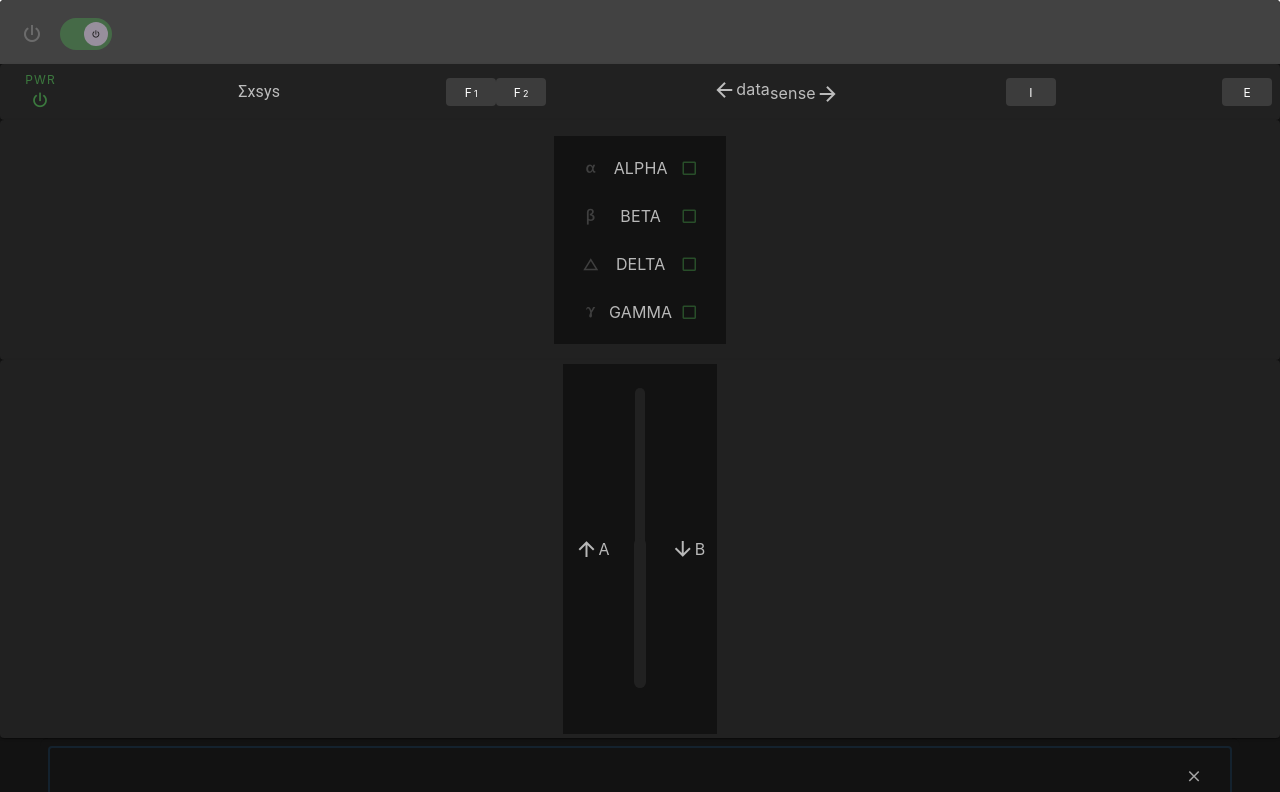
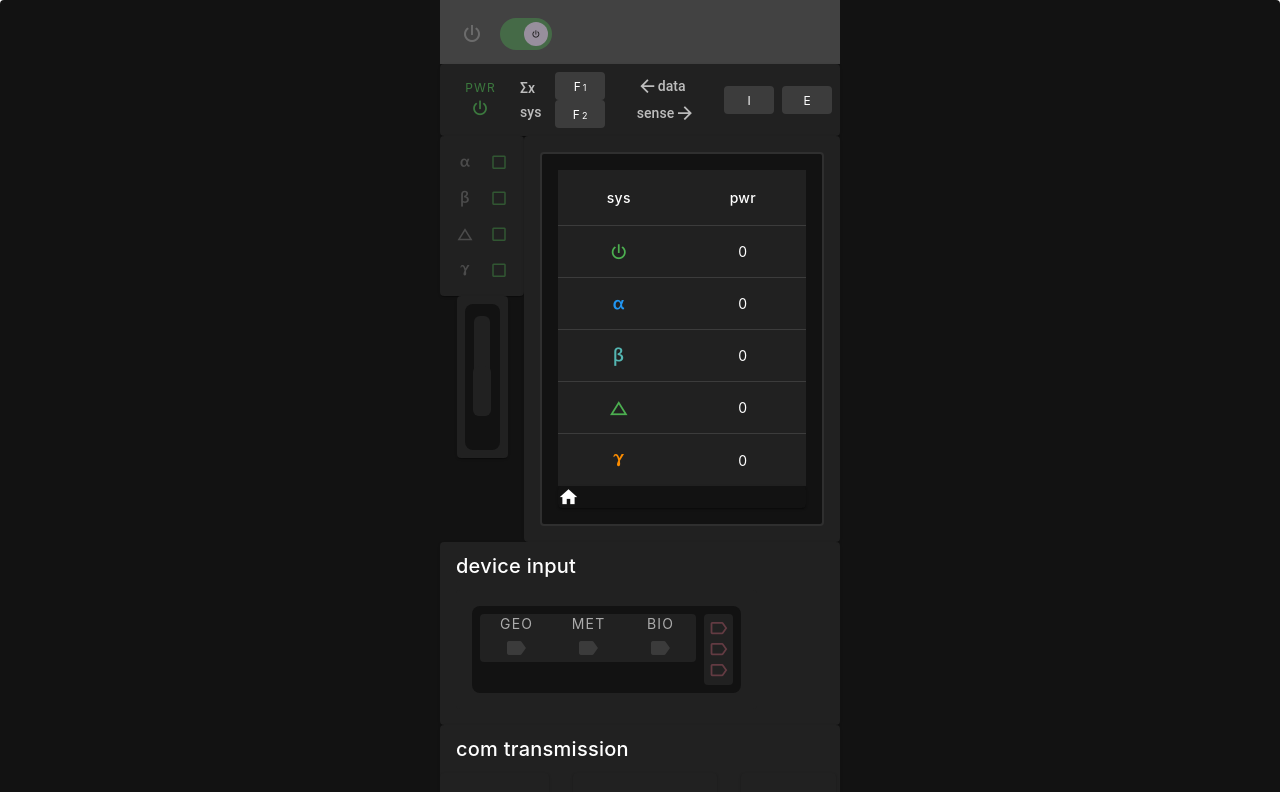
Before and after one commit to nuforge/personal-scanner, a Vue app: page / in a window 1280 px wide. Shown: the top 792 px of the page. Built offline with nearby package versions, Linux system fonts and the light colour scheme.

Commit message:
more layout changes

```diff
--- a/src/App.vue
+++ b/src/App.vue
@@ -1,44 +1,54 @@
 <template>
   <v-responsive class="rounded">
     <v-app :theme="theme">
-      <v-main>
+      <v-main max-width="400" class="mx-auto">
         <v-toolbar>
           <v-btn variant="plain" :ripple="false">
             <PowerSwitch />
           </v-btn>
         </v-toolbar>
+
         <v-card>
-          <v-card-actions class="d-flex justify-space-between">
-            <PowerButton :disabled="!state.powered" />
+          <v-card-actions class="d-flex justify-space-between ">
             <v-sheet>
-              <v-label class="text-subtitle-1" text="Σx" />
-              <v-label class="text-subtitle-1" text="sys" />
+              <PowerButton :disabled="!state.powered" />
+            </v-sheet>
+            <v-sheet>
+              <v-label class="text-subtitle-2" text="Σx" />
+              <v-label class="text-subtitle-2" text="sys" />
             </v-sheet>
             <v-sheet>
               <FunctionButtons />
             </v-sheet>
             <v-sheet>
-              <v-label><v-icon icon="mdi-arrow-left"></v-icon> data</v-label>
-              <v-label text="sense"><v-icon icon="mdi-arrow-right"></v-icon></v-label>
+              <v-label class="text-subtitle-2"><v-icon icon="mdi-arrow-left"></v-icon> data</v-label>
+              <v-label class="text-subtitle-2" text="sense"><v-icon icon="mdi-arrow-right"></v-icon></v-label>
             </v-sheet>
             <v-btn text="I" size="small" :disabled="!state.powered"></v-btn>
             <v-btn text="E" size="small" :disabled="!state.powered"></v-btn>
           </v-card-actions>
         </v-card>
-
-
-        <v-card>
-          <v-card-text class="d-flex flex-column align-center">
-            <IndicatorLights :disabled="!state.powered" />
-          </v-card-text>
-        </v-card>
-        <v-card>
-          <v-card-text class="d-flex flex-column align-center">
-            <LibrarySlider />
-          </v-card-text>
-        </v-card>
-
-        <MainScreen :disabled="!state.powered" />
+        <v-row no-gutters>
+          <v-col class="d-inline-flex flex-column align-center" cols="auto">
+            <v-card>
+              <v-card-actions>
+                <IndicatorLights :disabled="!state.powered" />
+              </v-card-actions>
+            </v-card>
+            <v-card>
+              <v-card-actions>
+                <LibrarySlider />
+              </v-card-actions>
+            </v-card>
+          </v-col>
+          <v-col>
+            <v-card>
+              <v-card-text>
+                <MainScreen :disabled="!state.powered" />
+              </v-card-text>
+            </v-card>
+          </v-col>
+        </v-row>
         <v-card :disabled="!state.powered">
           <v-card-title>device input</v-card-title>
           <v-card-text class="d-inline-flex flex-column align-center">
@@ -116,6 +126,7 @@
 
 
 
+        <v-spacer></v-spacer>
       </v-main>
     </v-app>
   </v-responsive>
--- a/src/components/screens/DataScreen.vue
+++ b/src/components/screens/DataScreen.vue
@@ -1,18 +1,19 @@
 <template>
-  <v-table>
+
+  <v-table class="text-center">
     <thead>
       <tr>
-        <th class="text-left">
-          Name
+        <th class="text-center">
+          sys
         </th>
-        <th class="text-left">
-          Energy Level
+        <th class="text-center">
+          pwr
         </th>
       </tr>
     </thead>
     <tbody>
       <tr v-for="system in state.systems.keys()" :key="system">
-        <td><v-icon :icon="state.getIcon(system)" :color="state.getColor(system)"></v-icon> {{ system }}</td>
+        <td><v-icon :icon="state.getIcon(system)" :color="state.getColor(system)"></v-icon> </td>
         <td>{{ state.getValue(system)
           }}</td>
       </tr>
--- a/src/components/tricorder/IndicatorLights.vue
+++ b/src/components/tricorder/IndicatorLights.vue
@@ -1,23 +1,22 @@
 <template>
-  <v-list class="bg-background">
-    <v-list-item v-for="light in lights" :key="light">
-      <v-btn :prepend-icon="state.getIcon(light)" variant="text" @click="state.toggleSystem(light)" :text="light"
-        :disabled="!state.powered" append-icon="mdi-checkbox-blank" block class="d-flex justify-space-between">
-        <template v-slot:prepend>
+  <v-item-group>
+    <v-item v-for="light in lights" :key="light">
+      <v-btn :prepend-icon="state.getIcon(light)" variant="text" @click="state.toggleSystem(light)"
+        :disabled="!state.powered" append-icon="mdi-checkbox-blank" block class="d-flex justify-space-between"
+        :text="show ? light : undefined">
+        <template #prepend>
           <v-icon :color="state.checkActive(light) ? state.getColor(light) : 'disabled'"
             :disabled="!state.checkPowered(light)"></v-icon>
-          <v-tooltip activator="parent" location="bottom" content-class="bg-surface">{{ light }}
+          <v-tooltip activator="parent"><v-icon></v-icon> {{ light }}
           </v-tooltip>
-        </template>
-        <template #default> <v-label>{{ light }}</v-label>
         </template>
         <template #append>
           <v-icon :icon="state.checkPowered(light) ? 'mdi-checkbox-blank' : 'mdi-checkbox-blank-outline'"
             :disabled="!state.checkActive(light)" color="success"></v-icon>
         </template>
       </v-btn>
-    </v-list-item>
-  </v-list>
+    </v-item>
+  </v-item-group>
 </template>
 
 <script setup lang="ts">
@@ -25,6 +24,6 @@ import { useStateStore } from '@/stores/state';
 const lights = ['alpha', 'beta', 'delta', 'gamma']
 const state = useStateStore()
 
-
+const show = false
 
 </script>
--- a/src/components/tricorder/LibrarySlider.vue
+++ b/src/components/tricorder/LibrarySlider.vue
@@ -1,21 +1,10 @@
 <template>
-  <v-sheet>
-    <v-row class="bg-background">
-      <v-col class="d-flex text-center align-center">
-        <v-label><v-icon icon="mdi-arrow-up"></v-icon>A</v-label>
-      </v-col>
-      <v-col class="rounded-lg">
-        <v-slider direction="vertical" v-model="slider" min="-1" max="1" step="0.01" :thumb-color="trackColor"
-          :track-color="deltaNeg ? trackColor : 'surface'" :thumb-size="valueSize"
-          :track-fill-color="deltaPos ? trackColor : 'surface'" track-size="10" @start="startDrag" @end="endDrag"
-          :disabled="!state.powered">
-        </v-slider>
-      </v-col>
-      <v-col class="d-flex text-center align-center">
-        <v-label><v-icon icon="mdi-arrow-down"></v-icon>
-          B</v-label>
-      </v-col>
-    </v-row>
+  <v-sheet class="bg-background px-2 ma-0 rounded-lg">
+    <v-slider direction="vertical" v-model="slider" min="-1" max="1" step="0.01" :thumb-color="trackColor"
+      :track-color="deltaNeg ? trackColor : 'surface'" :thumb-size="valueSize"
+      :track-fill-color="deltaPos ? trackColor : 'surface'" track-size="16" @start="startDrag" @end="endDrag"
+      :disabled="!state.powered">
+    </v-slider>
   </v-sheet>
 </template>
 
@@ -31,12 +20,12 @@ const initVal = ref(0)
 
 // better to track change, not just the value
 
-const positive = computed(() => {
-  return slider.value > 0
-})
-const negative = computed(() => {
-  return slider.value < 0
-})
+// const positive = computed(() => {
+//   return slider.value > 0
+// })
+// const negative = computed(() => {
+//   return slider.value < 0
+// })
 
 const deltaPos = computed(() => {
   return deltaValue.value > 0
@@ -75,3 +64,10 @@ const resetSlider = () => {
 }
 
 </script>
+
+<style scoped>
+.v-slider.v-input--vertical:deep(.v-input__control) {
+  min-height: 100px !important;
+  height: 100%;
+}
+</style>
--- a/src/components/tricorder/MainScreen.vue
+++ b/src/components/tricorder/MainScreen.vue
@@ -4,20 +4,11 @@ import DataScreen from '../screens/DataScreen.vue';
 </script>
 
 <template>
-  <v-container class="bg-background rounded-lg pa-2">
-    <v-card border="primary md" class="bg-background rounded" variant="outlined">
-      <v-card-title class="d-flex justify-space-between align-center">
-        <v-spacer></v-spacer>
-        <v-btn icon="mdi-close" variant="plain" size="small"></v-btn>
-      </v-card-title>
-      <v-card-text>
+  <v-card border="text md" class="bg-background rounded" variant="outlined">
+    <v-card-text>
 
-        <DataScreen />
+      <DataScreen />
 
-      </v-card-text>
-      <v-card-actions class="d-flex justify-space-between align-center">
-        <v-btn icon="mdi-check" variant="plain" size="small" block class="rounded-lg"></v-btn>
-      </v-card-actions>
-    </v-card>
-  </v-container>
+    </v-card-text>
+  </v-card>
 </template>
--- a/src/main.ts
+++ b/src/main.ts
@@ -13,19 +13,22 @@ import * as components from 'vuetify/components'
 import * as directives from 'vuetify/directives'
 
 const vuetify = createVuetify({
-  defaults: {
-    VBtn: {
-      variant: 'tonal',
-    },
-    VCardActions: {
-      VBtn: { variant: 'tonal' },
-    },
-  },
   icons: {
     defaultSet: 'mdi',
     aliases,
     sets: {
       mdi,
+    },
+  },
+  defaults: {
+    VBtn: {
+      variant: 'plain',
+    },
+    VCardActions: {
+      VBtn: { variant: 'tonal' },
+    },
+    VTooltip: {
+      location: 'bottom',
     },
   },
   components,
--- a/src/stores/state.ts
+++ b/src/stores/state.ts
@@ -78,7 +78,7 @@ export const useStateStore = defineStore('state', () => {
     Array.from(systems.entries())
       .filter(([key, system]) => system.active === true)
       .forEach(([key, system]) => {
-        system.value += value
+        system.value += value * system.max
         system.value = Math.round(Math.max(0, Math.min(system.max, system.value)) * 100) / 100
       })
   }
```
